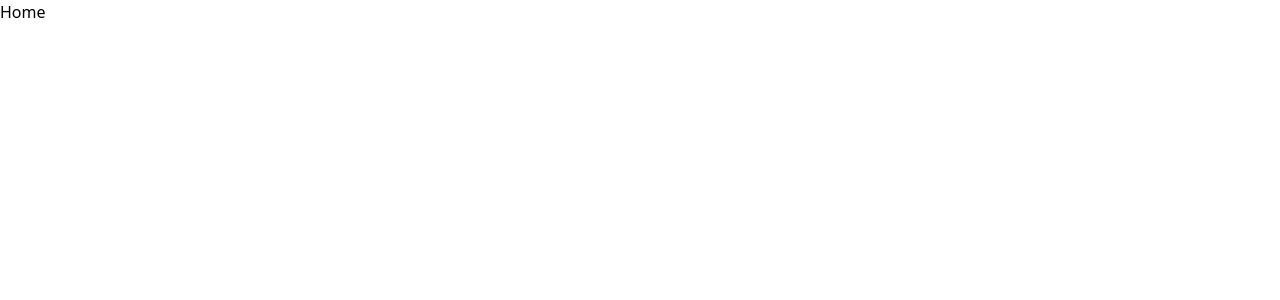
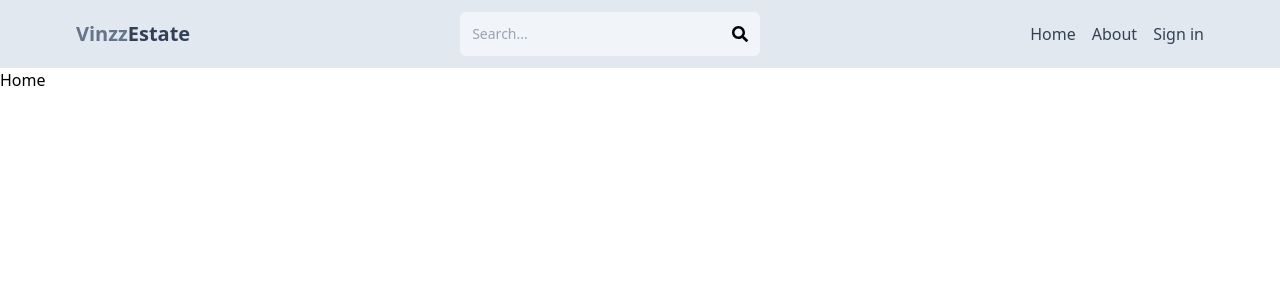
Before and after one commit to Vinzz34/mern-real-estate-app, a React (Vite) app in the folder client/: page / in a window 1280 px wide. Shown: the top 300 px of the page. Built offline with nearby package versions, Linux system fonts and the light colour scheme.

Commit message:
created header component

```diff
--- a/client/package.json
+++ b/client/package.json
@@ -12,6 +12,7 @@
   "dependencies": {
     "react": "^18.2.0",
     "react-dom": "^18.2.0",
+    "react-icons": "^5.2.1",
     "react-router-dom": "^6.23.1"
   },
   "devDependencies": {
--- a/client/src/App.jsx
+++ b/client/src/App.jsx
@@ -4,10 +4,12 @@ import About from "./pages/About"
 import Profile from "./pages/Profile"
 import SignIn from "./pages/SignIn"
 import SignUp from "./pages/SignUp"
+import Header from "./components/Header"
 
 const App = () => {
   return (
    <BrowserRouter>
+    <Header />
     <Routes>
       <Route path="/" element={<Home />} />
       <Route path="/about" element={<About />} />
--- /dev/null
+++ b/client/src/components/Header.jsx
@@ -0,0 +1,26 @@
+import {FaSearch} from "react-icons/fa"
+import {Link} from "react-router-dom"
+
+const Header = () => {
+  return (
+    <header className="bg-slate-200">
+        <div className="flex justify-between items-center max-w-6xl mx-auto p-3">
+            <Link to='/' className="text-sm sm:text-xl font-bold flex flex-wrap">
+                <span className="text-slate-500">Vinzz</span>
+                <span className="text-slate-700">Estate</span>
+            </Link>
+            <form className="bg-slate-100 flex gap-1 items-center p-3 rounded-md">
+                <input className="bg-transparent text-xs sm:text-sm outline-none w-24 sm:w-64" placeholder="Search..." type="text" />
+                <FaSearch />
+            </form>
+            <ul className="flex gap-4">
+                <Link to="/" className="text-slate-700 hidden sm:block hover:underline">Home</Link>
+                <Link to='/about' className="text-slate-700 hidden sm:block hover:underline">About</Link>
+                <Link to='/sign-in' className="text-slate-700 hover:underline">Sign in</Link>
+            </ul>
+        </div>
+    </header>
+  )
+}
+
+export default Header
```
Also changed, not shown: 1 other file (tests, documents, lock files or other folders).
